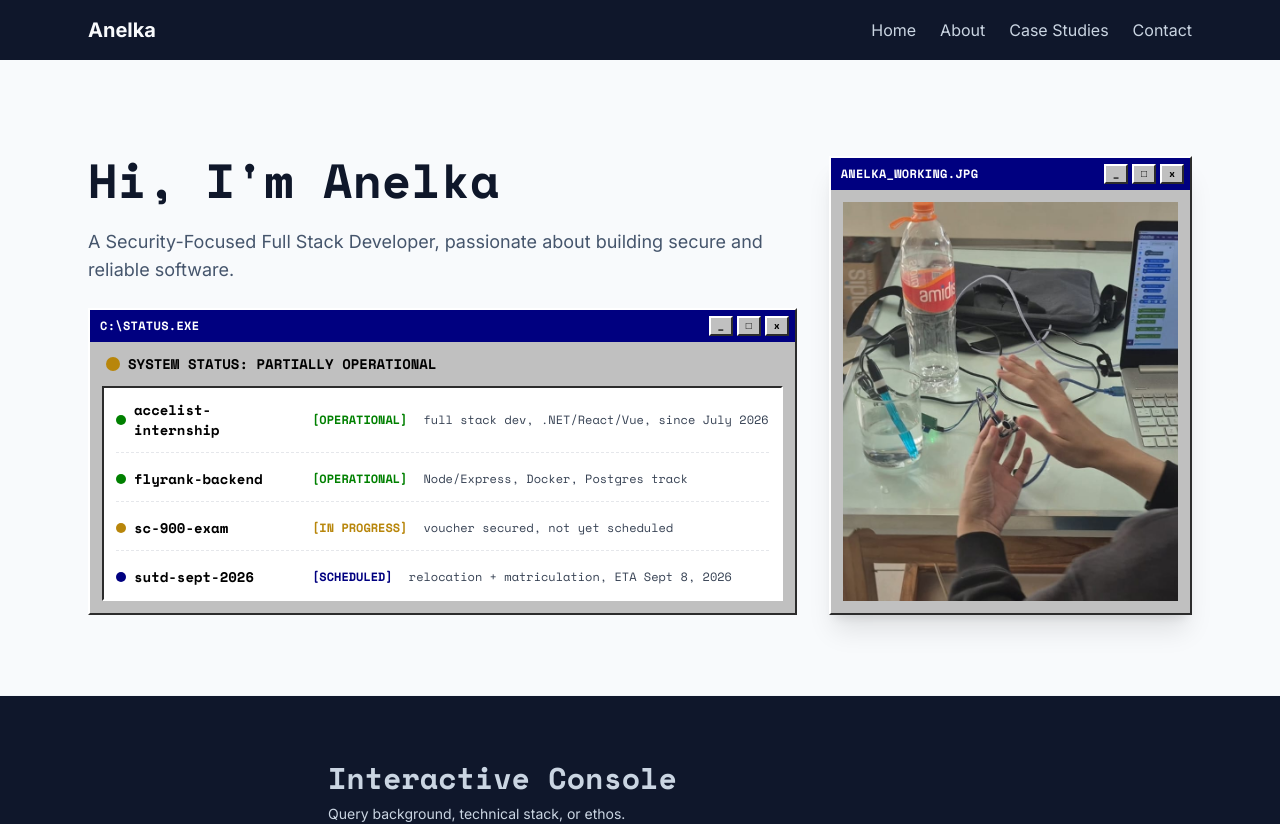
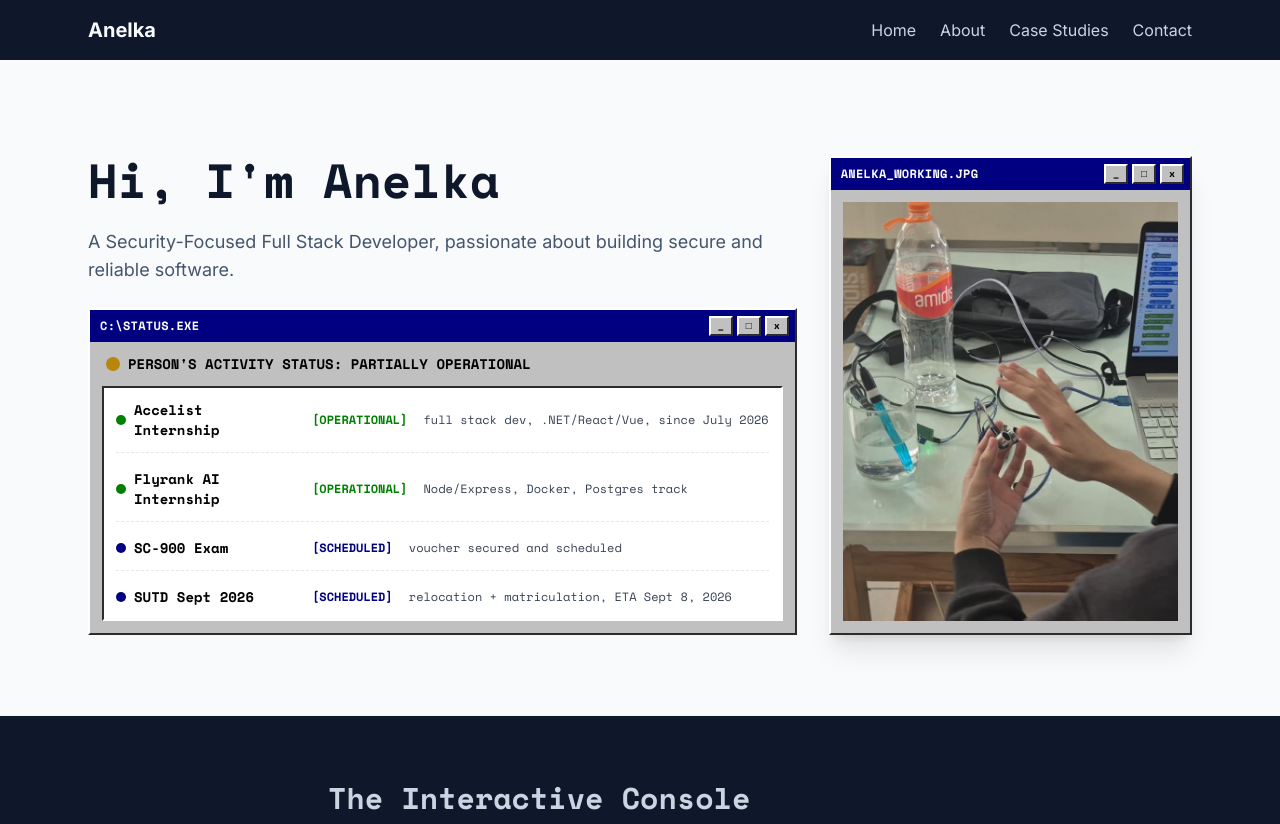
Before and after one commit to AnelkaCH/2026Project-Flyrank-Portfolio-Project, a Next.js app: page / in a window 1280 px wide. Shown: the top 824 px of the page. Built offline with nearby package versions, Linux system fonts and the light colour scheme.

Commit message:
just fixing wording

```diff
--- a/app/page.tsx
+++ b/app/page.tsx
@@ -44,10 +44,10 @@ export default function Home() {
         <div className="mx-auto max-w-2xl px-0 sm:px-6">
           <div className="px-6 sm:px-0 mb-8">
             <h2 className="text-3xl font-bold">
-              Interactive Console
+              The Interactive Console
             </h2>
             <p className="mt-2 text-sm">
-              Query background, technical stack, or ethos.
+              Get to know me quickly (my journey, my claims, and many more) by interacting with the console below. Click on a command to see its output.
             </p>
           </div>
           <InteractiveTerminal />
--- a/components/home/CurrentStatus.tsx
+++ b/components/home/CurrentStatus.tsx
@@ -1,30 +1,33 @@
 import Win95Window from "@/components/ui/Win95Window";
 
+{/* Operational: #008000*/}
+{/* In Progress: #b8860b*/}
+{/* Scheduled: #000080*/}
 const statusItems = [
   {
     id: "accelist-internship",
-    label: "accelist-internship",
+    label: "Accelist Internship",
     status: "operational",
     description: "full stack dev, .NET/React/Vue, since July 2026",
     color: "#008000",
   },
   {
     id: "flyrank-backend",
-    label: "flyrank-backend",
+    label: "Flyrank AI Internship",
     status: "operational",
     description: "Node/Express, Docker, Postgres track",
     color: "#008000",
   },
   {
     id: "sc-900-exam",
-    label: "sc-900-exam",
-    status: "in progress",
-    description: "voucher secured, not yet scheduled",
-    color: "#b8860b",
+    label: "SC-900 Exam",
+    status: "scheduled",
+    description: "voucher secured and scheduled",
+    color: "#000080",
   },
   {
     id: "sutd-sept-2026",
-    label: "sutd-sept-2026",
+    label: "SUTD Sept 2026",
     status: "scheduled",
     description: "relocation + matriculation, ETA Sept 8, 2026",
     color: "#000080",
@@ -46,7 +49,7 @@ export default function CurrentStatus({ className = "" }: CurrentStatusProps) {
             style={{ backgroundColor: "#b8860b" }}
           />
           <span className="text-xs sm:text-sm font-bold text-black uppercase truncate">
-            SYSTEM STATUS: PARTIALLY OPERATIONAL
+            PERSON'S ACTIVITY STATUS: PARTIALLY OPERATIONAL
           </span>
         </div>
 
--- a/components/home/InteractiveTerminal.tsx
+++ b/components/home/InteractiveTerminal.tsx
@@ -4,7 +4,7 @@ import { useEffect, useRef, useState, type ReactNode } from "react";
 import TerminalWindow from "@/components/ui/TerminalWindow";
 
 const ETHOS =
-  "I am able to sense where the legal or ethical line sits in a system before I do anything, and I stop to confirm before crossing it rather than building first and face the consequences later, which is proven by how I researched the legal basis for my Job Monitoring System before writing code, and drew a hard boundary refusing to bypass CAPTCHA or bot-detection rather than pushing through it.";
+  "'I am able to sense where the legal or ethical line sits in a system before I do anything, and I stop to confirm before crossing it rather than building first and face the consequences later, which is proven by how I researched the legal basis for my Job Monitoring System before writing code, and drew a hard boundary refusing to bypass CAPTCHA or bot-detection rather than pushing through it.'";
 
 const GITHUB_URL = "https://github.com/AnelkaCH";
 const LINKEDIN_URL = "https://www.linkedin.com/in/anelka-hariyanto/";
@@ -19,9 +19,9 @@ interface Command {
 
 const commands: Record<string, Command> = {
   whois: {
-    text: `Anelka — security-minded developer based in Jakarta, Indonesia.
+    text: `Anelka Cornelius Hariyanto. About: security-minded developer based in Jakarta, Indonesia.
 Formerly full-stack web development, now shifting toward security and governance.
-Got into security after being hacked as a kid — I know what losing control of your own stuff feels like, and I've cared more about preventing harm than shipping features ever since.`,
+Got into security after being hacked as a kid — 'I know what losing control of your own stuff feels like, and I've cared more about preventing harm than shipping features ever since.'`,
   },
   ethos: {
     text: ETHOS,
```
